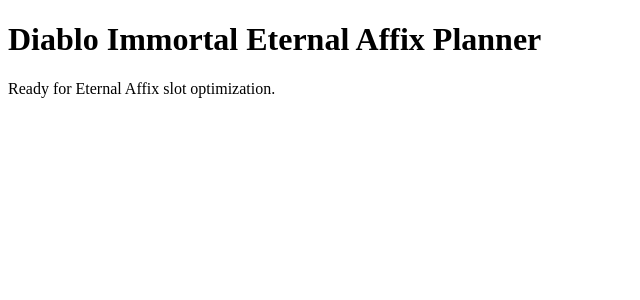
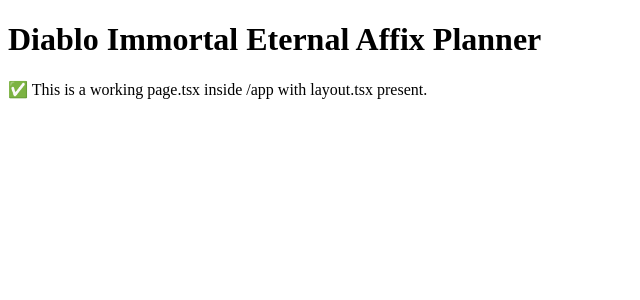
Before and after one commit to liao-junhao/dieternalaffix, a Next.js app: page / in a window 1280 px wide. Shown: the top 300 px of the page, without its empty margins (0-640 px from the left). Built offline with nearby package versions, Linux system fonts and the light colour scheme.

Commit message:
Add files via upload

```diff
--- a/app/layout.tsx
+++ b/app/layout.tsx
@@ -1,4 +1,3 @@
-
 export default function RootLayout({ children }: { children: React.ReactNode }) {
   return (
     <html lang="en">
--- a/app/page.tsx
+++ b/app/page.tsx
@@ -1,9 +1,9 @@
-
+'use client';
 export default function Home() {
   return (
     <div className="p-8">
-      <h1 className="text-2xl font-bold mb-4">Diablo Immortal Eternal Affix Planner</h1>
-      <p>Ready for Eternal Affix slot optimization.</p>
+      <h1 className="text-3xl font-bold">Diablo Immortal Eternal Affix Planner</h1>
+      <p>✅ This is a working page.tsx inside /app with layout.tsx present.</p>
     </div>
   );
 }
--- a/package.json
+++ b/package.json
@@ -1,4 +1,3 @@
-
 {
   "name": "eternal-affix-planner",
   "version": "1.0.0",
--- a/tsconfig.json
+++ b/tsconfig.json
@@ -1,4 +1,3 @@
-
 {
   "compilerOptions": {
     "target": "es5",
```
